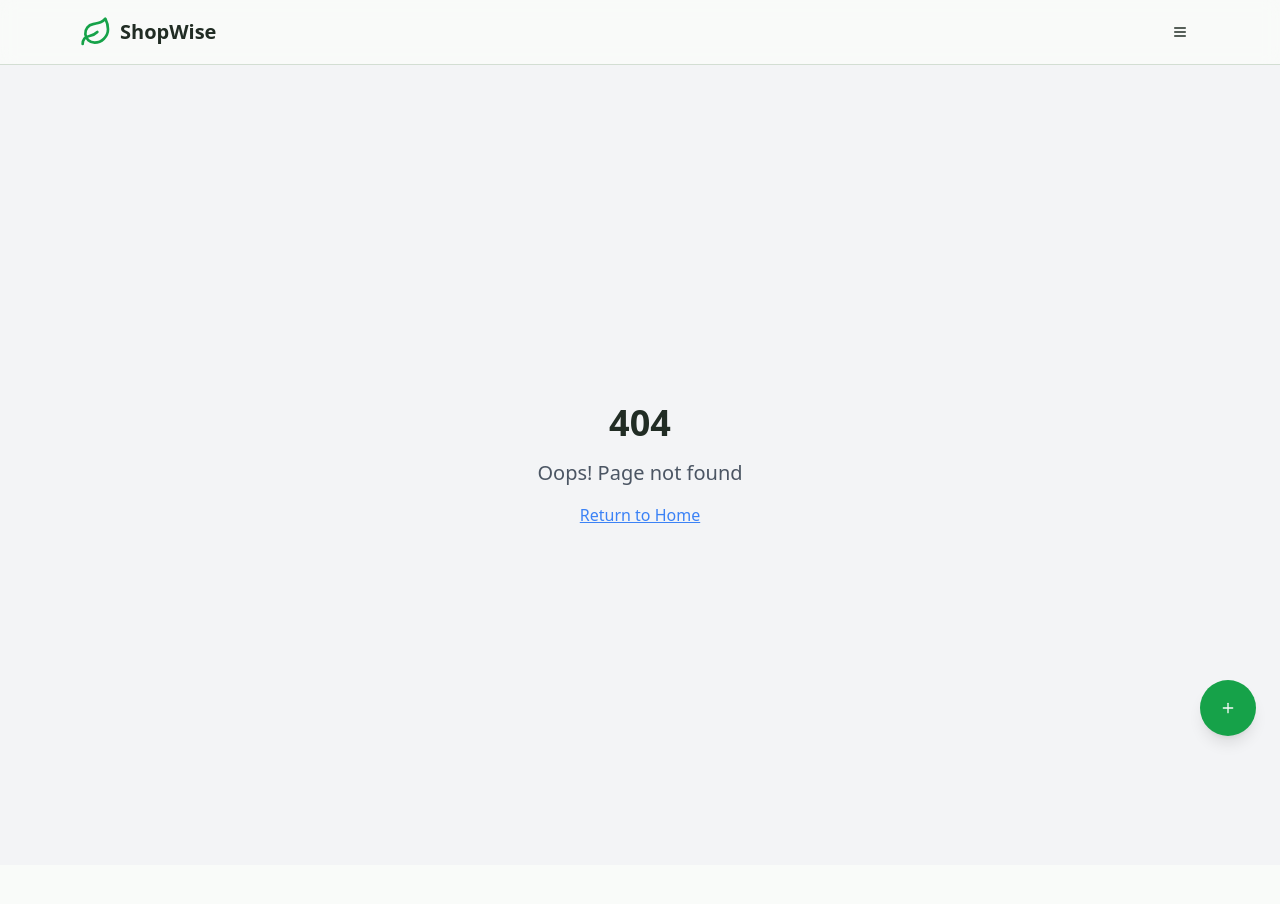
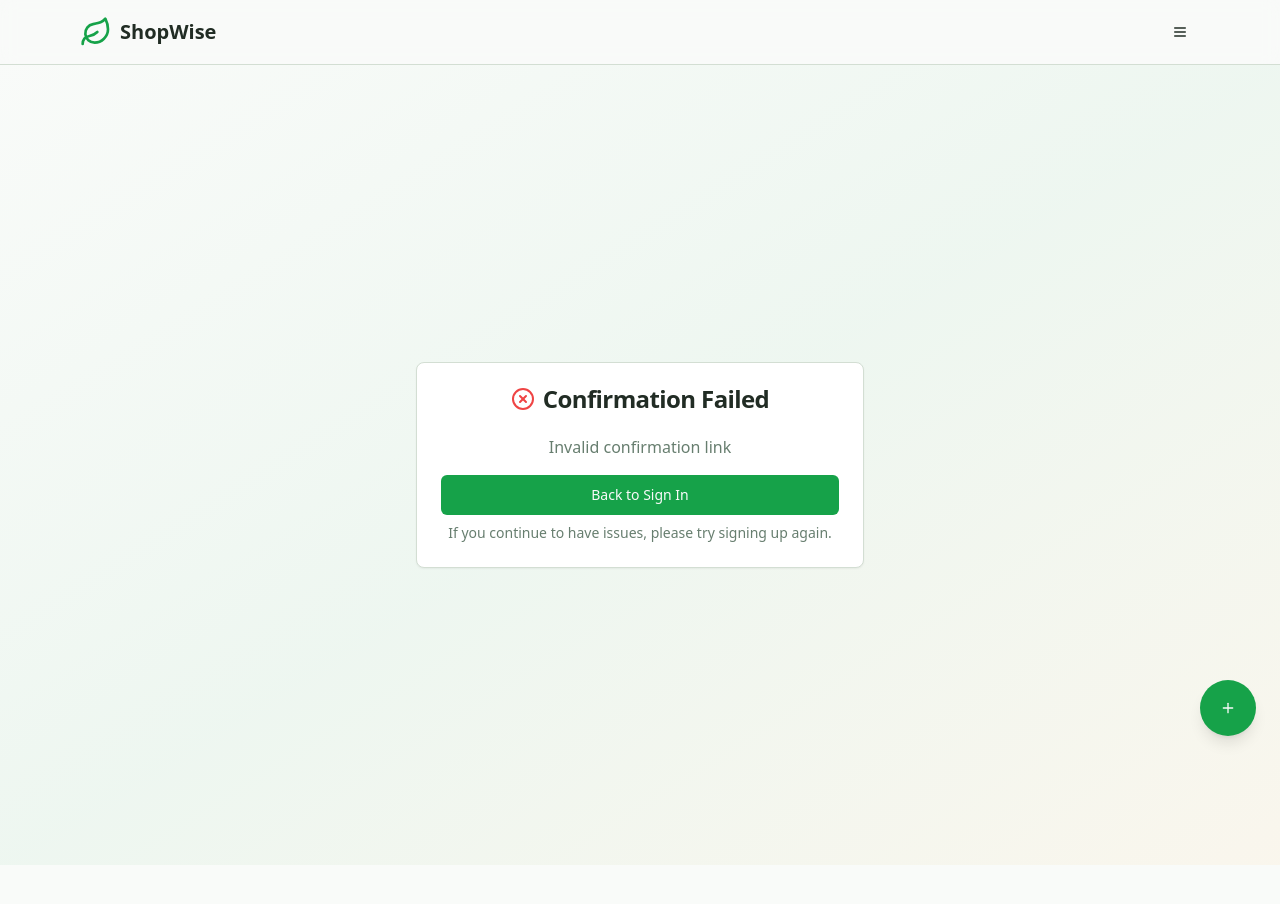
Before and after one commit to Annu113/shop-wise-v0, a React (Vite) app: page /auth/confirm in a window 1280 px wide. Before the commit this address had no page. Shown: the top 904 px of the page. Built offline with nearby package versions, Linux system fonts and the light colour scheme.

Commit message:
Fix Supabase confirmation link

```diff
--- a/src/App.tsx
+++ b/src/App.tsx
@@ -13,6 +13,7 @@ import { NotificationsProvider } from "@/contexts/NotificationsContext";
 import ProtectedRoute from "@/components/ProtectedRoute";
 import Index from "./pages/Index";
 import Auth from "./pages/Auth";
+import AuthConfirm from "./pages/AuthConfirm";
 import ManagePersona from "./pages/ManagePersona";
 import Pantry from "./pages/Pantry";
 import ShoppingList from "./pages/ShoppingList";
@@ -42,6 +43,7 @@ const App = () => (
                 <Navigation />
                 <Routes>
                   <Route path="/auth" element={<Auth />} />
+                  <Route path="/auth/confirm" element={<AuthConfirm />} />
                   <Route path="/" element={
                     <ProtectedRoute>
                       <Index />
--- a/src/contexts/AuthContext.tsx
+++ b/src/contexts/AuthContext.tsx
@@ -49,7 +49,7 @@ export const AuthProvider = ({ children }: { children: React.ReactNode }) => {
 
   const signUp = async (email: string, password: string, displayName?: string) => {
     try {
-      const redirectUrl = `${window.location.origin}/`;
+      const redirectUrl = `${window.location.origin}/auth/confirm`;
 
       const { error } = await supabase.auth.signUp({
         email,
--- /dev/null
+++ b/src/pages/AuthConfirm.tsx
@@ -0,0 +1,106 @@
+import { useEffect, useState } from 'react';
+import { useNavigate, useSearchParams } from 'react-router-dom';
+import { supabase } from '@/integrations/supabase/client';
+import { Card, CardContent, CardHeader, CardTitle } from '@/components/ui/card';
+import { Loader2, CheckCircle, XCircle } from 'lucide-react';
+import { Button } from '@/components/ui/button';
+import { toast } from 'sonner';
+
+const AuthConfirm = () => {
+  const [searchParams] = useSearchParams();
+  const navigate = useNavigate();
+  const [status, setStatus] = useState<'loading' | 'success' | 'error'>('loading');
+  const [errorMessage, setErrorMessage] = useState<string>('');
+
+  useEffect(() => {
+    const confirmEmail = async () => {
+      try {
+        const token_hash = searchParams.get('token_hash');
+        const type = searchParams.get('type');
+
+        if (token_hash && type) {
+          const { error } = await supabase.auth.verifyOtp({
+            token_hash,
+            type: type as any,
+          });
+
+          if (error) {
+            setStatus('error');
+            setErrorMessage(error.message);
+            toast.error('Email confirmation failed');
+          } else {
+            setStatus('success');
+            toast.success('Email confirmed successfully! Welcome to Smart Pantry!');
+            // Redirect to home page after successful confirmation
+            setTimeout(() => {
+              navigate('/', { replace: true });
+            }, 2000);
+          }
+        } else {
+          setStatus('error');
+          setErrorMessage('Invalid confirmation link');
+        }
+      } catch (error: any) {
+        setStatus('error');
+        setErrorMessage(error.message || 'An unexpected error occurred');
+        toast.error('Email confirmation failed');
+      }
+    };
+
+    confirmEmail();
+  }, [searchParams, navigate]);
+
+  return (
+    <div className="min-h-screen bg-gradient-to-br from-background via-primary/5 to-accent/10 flex items-center justify-center p-4">
+      <Card className="w-full max-w-md">
+        <CardHeader className="text-center">
+          <CardTitle className="flex items-center justify-center gap-2">
+            {status === 'loading' && <Loader2 className="h-6 w-6 animate-spin" />}
+            {status === 'success' && <CheckCircle className="h-6 w-6 text-green-500" />}
+            {status === 'error' && <XCircle className="h-6 w-6 text-red-500" />}
+
+            {status === 'loading' && 'Confirming your email...'}
+            {status === 'success' && 'Email Confirmed!'}
+            {status === 'error' && 'Confirmation Failed'}
+          </CardTitle>
+        </CardHeader>
+        <CardContent className="text-center space-y-4">
+          {status === 'loading' && (
+            <p className="text-muted-foreground">
+              Please wait while we verify your email address.
+            </p>
+          )}
+
+          {status === 'success' && (
+            <>
+              <p className="text-muted-foreground">
+                Your email has been successfully confirmed! You will be redirected to the app shortly.
+              </p>
+              <Button onClick={() => navigate('/', { replace: true })} className="w-full">
+                Continue to Smart Pantry
+              </Button>
+            </>
+          )}
+
+          {status === 'error' && (
+            <>
+              <p className="text-muted-foreground mb-4">
+                {errorMessage || 'There was an issue confirming your email address.'}
+              </p>
+              <div className="space-y-2">
+                <Button onClick={() => navigate('/auth', { replace: true })} className="w-full">
+                  Back to Sign In
+                </Button>
+                <p className="text-sm text-muted-foreground">
+                  If you continue to have issues, please try signing up again.
+                </p>
+              </div>
+            </>
+          )}
+        </CardContent>
+      </Card>
+    </div>
+  );
+};
+
+export default AuthConfirm;
```
